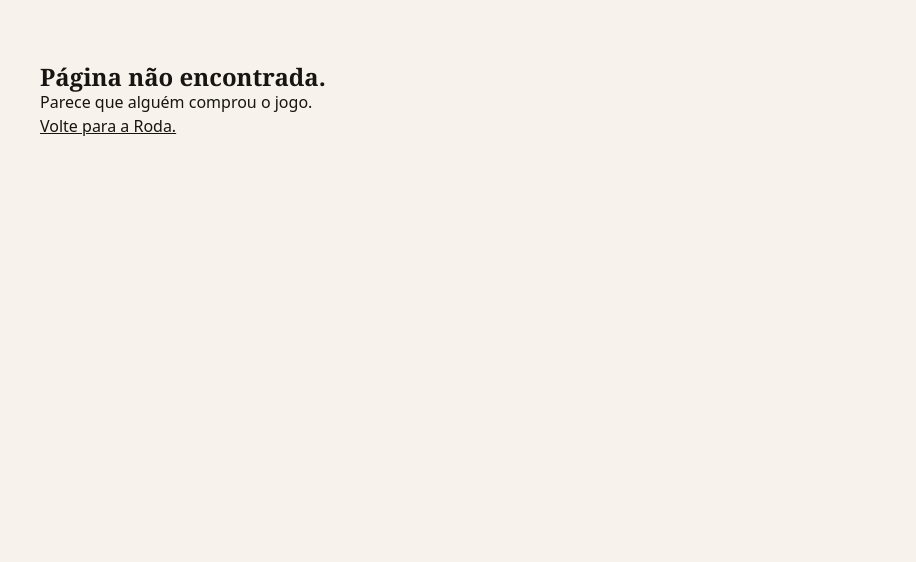
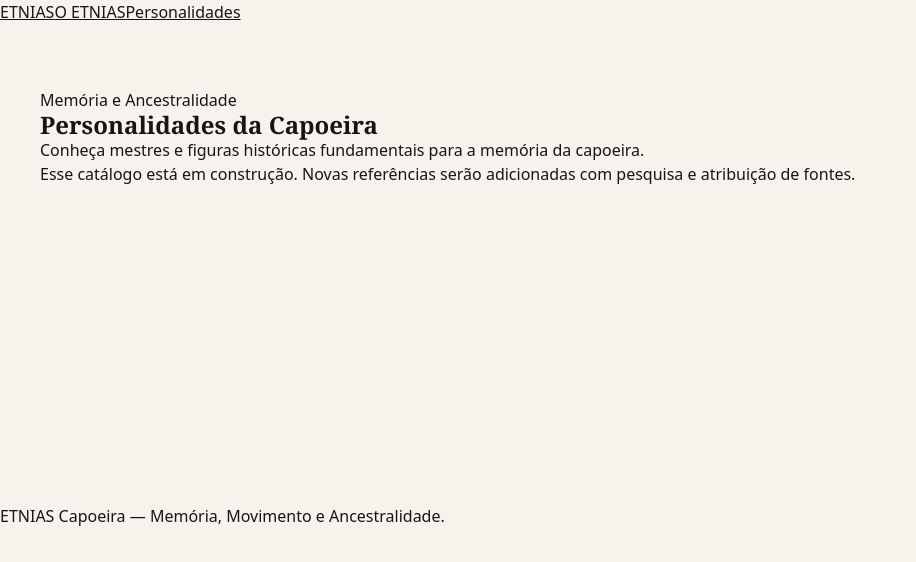
Before and after one commit to Elianderson-dev/ETNIAS, a React (Vite) app: page /personalidades in a window 1280 px wide. Shown: the top 562 px of the page, without its empty margins (0-916 px from the left). Built offline with nearby package versions, Linux system fonts and the light colour scheme.

Commit message:
feat: adds the semantic of CulturalFiguresPage

```diff
--- a/src/App.tsx
+++ b/src/App.tsx
@@ -2,6 +2,7 @@ import { Route, Routes } from 'react-router-dom'
 import { SiteLayout } from './layouts/SiteLayout'
 import { EtniasPage } from './pages/EtniasPage'
 import { HomePage } from './pages/HomePage'
+import { CulturalFiguresPage } from './pages/CulturalFiguresPage'
 import { NotFoundPage } from './pages/NotFoundPage'
 
 function App() {
@@ -10,7 +11,8 @@ function App() {
       <Route element={<SiteLayout />}>
         <Route index element={<HomePage />} />
         <Route path="etnias" element={<EtniasPage />} />
-      </Route>
+        <Route path="personalidades" element={<CulturalFiguresPage />} />
+     </Route>
 
       <Route path="*" element={<NotFoundPage />} />
     </Routes>
--- /dev/null
+++ b/src/components/FigureCard.tsx
@@ -0,0 +1,37 @@
+import type {
+    CulturalFigure,
+    CulturalFigureRole,
+} from '../types/cultural'
+
+/*Adds labels to roles*/
+const roleLabels: Record<CulturalFigureRole, string> = {
+    mestre: 'Mestre',
+    mestra: 'Mestra',
+    capoeirista: 'Capoeirista',
+    'figura-historica': 'Figura Histórica',
+}
+
+interface FigureCardProps {
+    figure: CulturalFigure
+}
+
+export function FigureCard({ figure }: FigureCardProps) {
+    return (
+        <article>
+            <p>{roleLabels[figure.role]}</p>
+            <h2>{figure.name}</h2>
+
+            {figure.knownAs && <p>Conhecido(a) como: {figure.knownAs}</p>}
+
+            <p>{figure.period}</p>
+            <p>{figure.summary}</p>
+
+            <h3>Contribuições</h3>
+            <ul>
+                {figure.contributions.map((contribution) => (
+                    <li key={contribution}>{contribution}</li>
+                ))}
+            </ul>
+        </article>
+    )
+}
--- a/src/components/layout/SiteHeader.tsx
+++ b/src/components/layout/SiteHeader.tsx
@@ -8,7 +8,13 @@ export function SiteHeader() {
                     ETNIAS
                 </NavLink>
 
-                <NavLink to="/etnias">O ETNIAS</NavLink>
+                <NavLink to="/etnias">
+                    O ETNIAS
+                </NavLink>
+
+                <NavLink to="/personalidades">
+                    Personalidades
+                </NavLink>
             </nav>
         </header>
     )
--- /dev/null
+++ b/src/pages/CulturalFiguresPage.tsx
@@ -0,0 +1,32 @@
+import { FigureCard } from '../components/FigureCard'
+import { culturalFigures } from '../data/culturalFigures'
+
+export function CulturalFiguresPage() {
+    const hasFigures = culturalFigures.length > 0
+
+    return (
+        <section className="page" aria-labelledby="figures-title">
+            <header>
+                <p>Memória e Ancestralidade</p>
+                <h1 id="figures-title">Personalidades da Capoeira</h1>
+                <p>
+                    Conheça mestres e figuras históricas fundamentais para a memória da capoeira.
+                </p>
+            </header>
+
+            {hasFigures ? (
+                <ul>
+                    {culturalFigures.map((figure) => (
+                        <li key={figure.id}>
+                            <FigureCard figure={figure} />
+                        </li>
+                    ))}
+                </ul>
+            ) : (
+                <p role="status">
+                    Esse catálogo está em construção. Novas referências serão adicionadas com pesquisa e atribuição de fontes.
+                </p>
+            )}
+        </section>
+    )
+}
--- a/src/types/cultural.ts
+++ b/src/types/cultural.ts
@@ -1,7 +1,7 @@
 /*Types for Cultural References*/
 
 export type CulturalFigureRole =
-    | 'master'
+    | 'mestre'
     | 'mestra'
     | 'capoeirista'
     | 'figura-historica'
```
